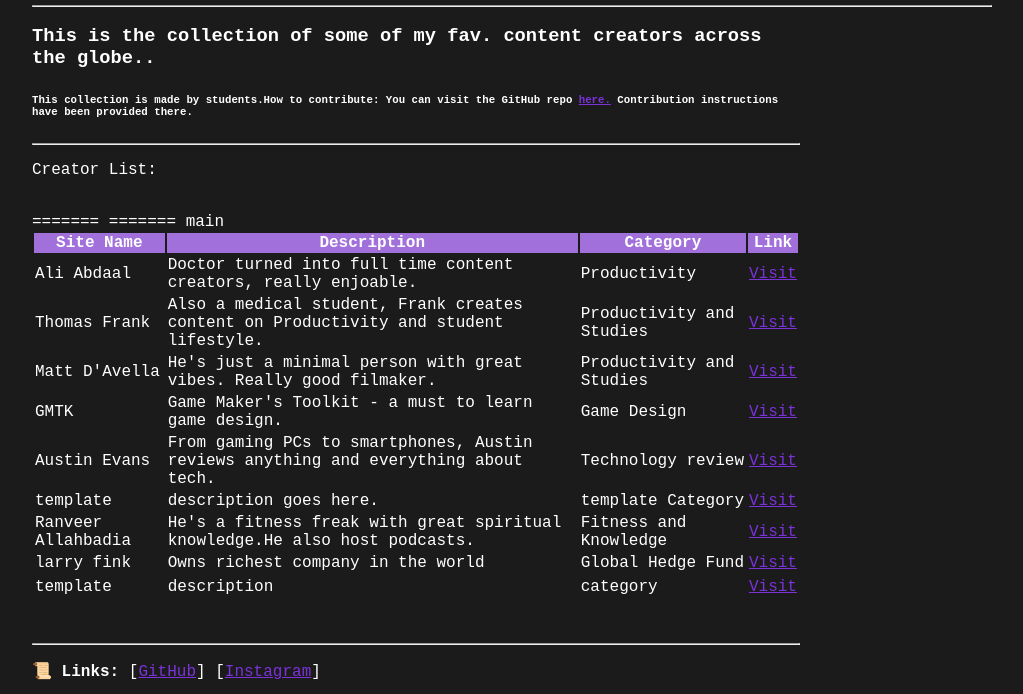
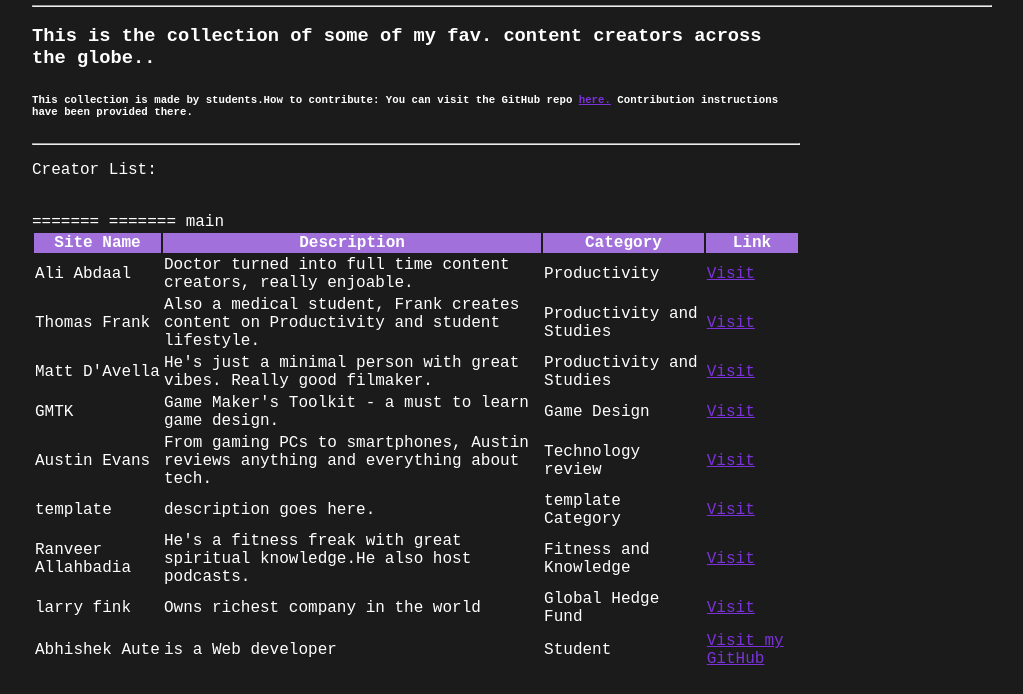
Before and after one commit to Novus-Neurons/Content-Club, a plain HTML site: page index.html in a window 1280 px wide. Shown: the part 96-790 px from the top of the page, without its empty margins (128-1151 px from the left). Drawn offline with Linux system fonts and the light colour scheme.

Commit message:
Added my info

```diff
--- a/index.html
+++ b/index.html
@@ -88,10 +88,10 @@
             <tr>
 
 	      </tr>
-              <td>template</td>
-              <td>description</td>
-              <td>category</td>
-              <td><a href=" " target="_blank">Visit</a></td>
+              <td>Abhishek Aute</td>
+              <td>is a Web developer </td>
+              <td>Student</td>
+              <td><a href="https://github.com/Abhi2820 " target="_blank">Visit my GitHub</a></td>
                  <!-- add link here -->
 
             </tr>
```
